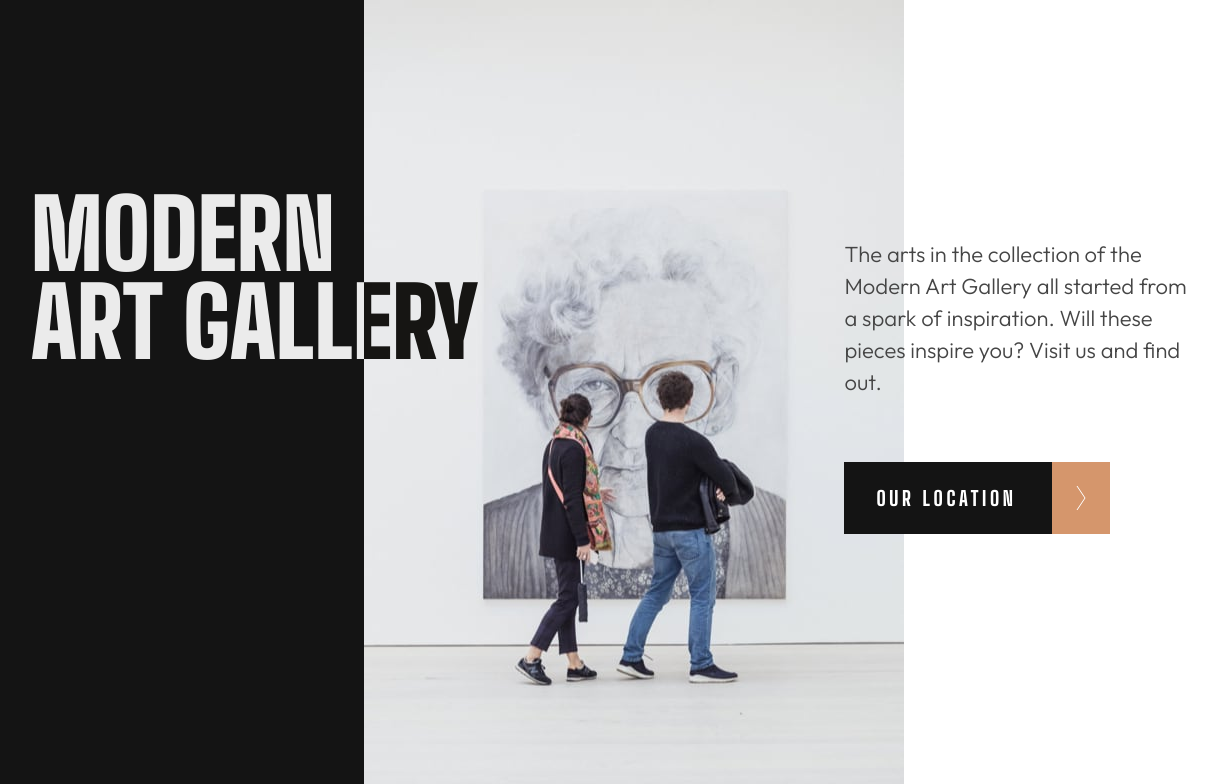
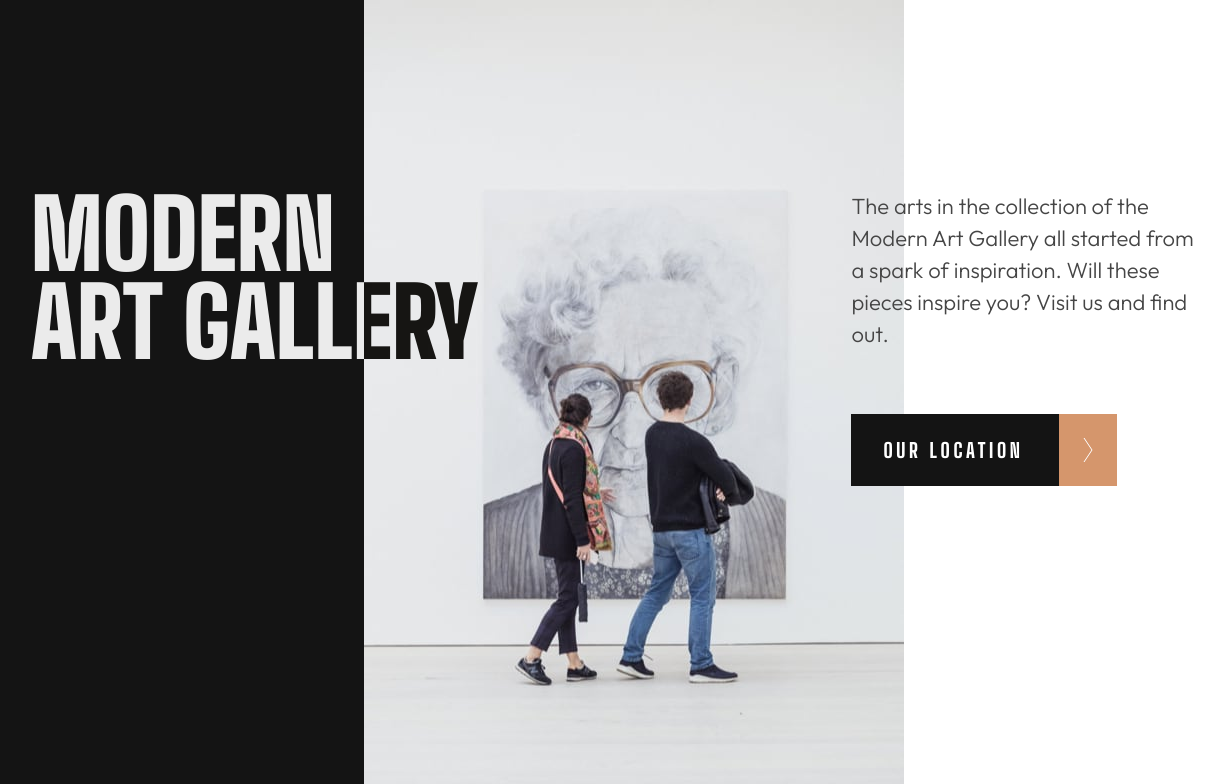
Before and after one commit to sircarloschaves/art-gallery-website, a plain HTML site: page index.html in a window 1536 px wide. Shown: the top 784 px of the page, without its empty margins (134-1358 px from the left). Drawn offline with Linux system fonts and the light colour scheme.

Commit message:
style update

```diff
--- a/styles/main.css
+++ b/styles/main.css
@@ -391,7 +391,8 @@ body {
 
   .hero-content {
     grid-template-areas: 'herotitle textandbtn';
-    padding-inline: 10.3125rem;
+    padding-inline-start: 10.3125rem;
+    padding-inline-end: 9.4375rem;
     top: 0;
     margin-block-start: 11.875rem;
   }
@@ -399,6 +400,11 @@ body {
   .hero-content .wrapper {
     padding-inline-start: 13.25rem;
   }
+
+  .hero-text {
+    margin-block-start: 0;
+  }
+
   .cta-btn {
     margin-block-start: 4rem;
   }
```
Also changed, not shown: assets/screenshot2.png (added), 1 other file.
